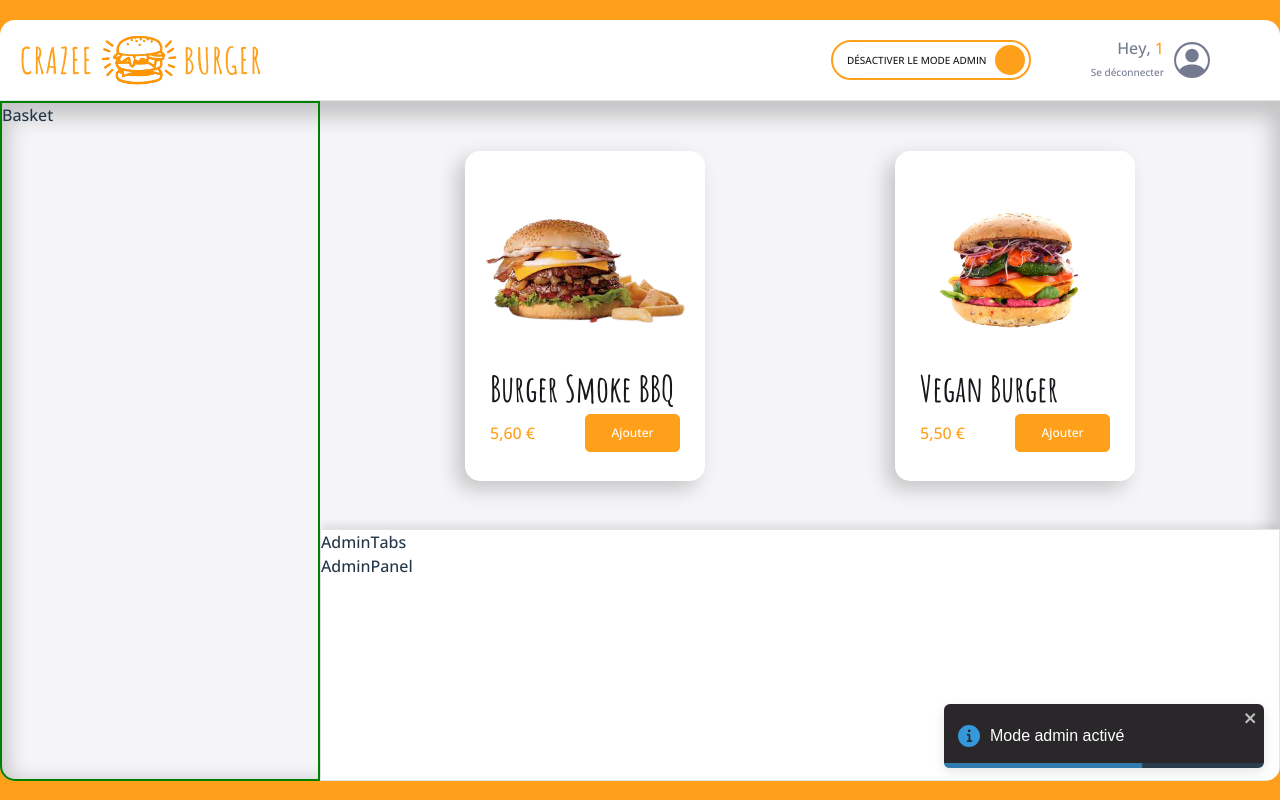
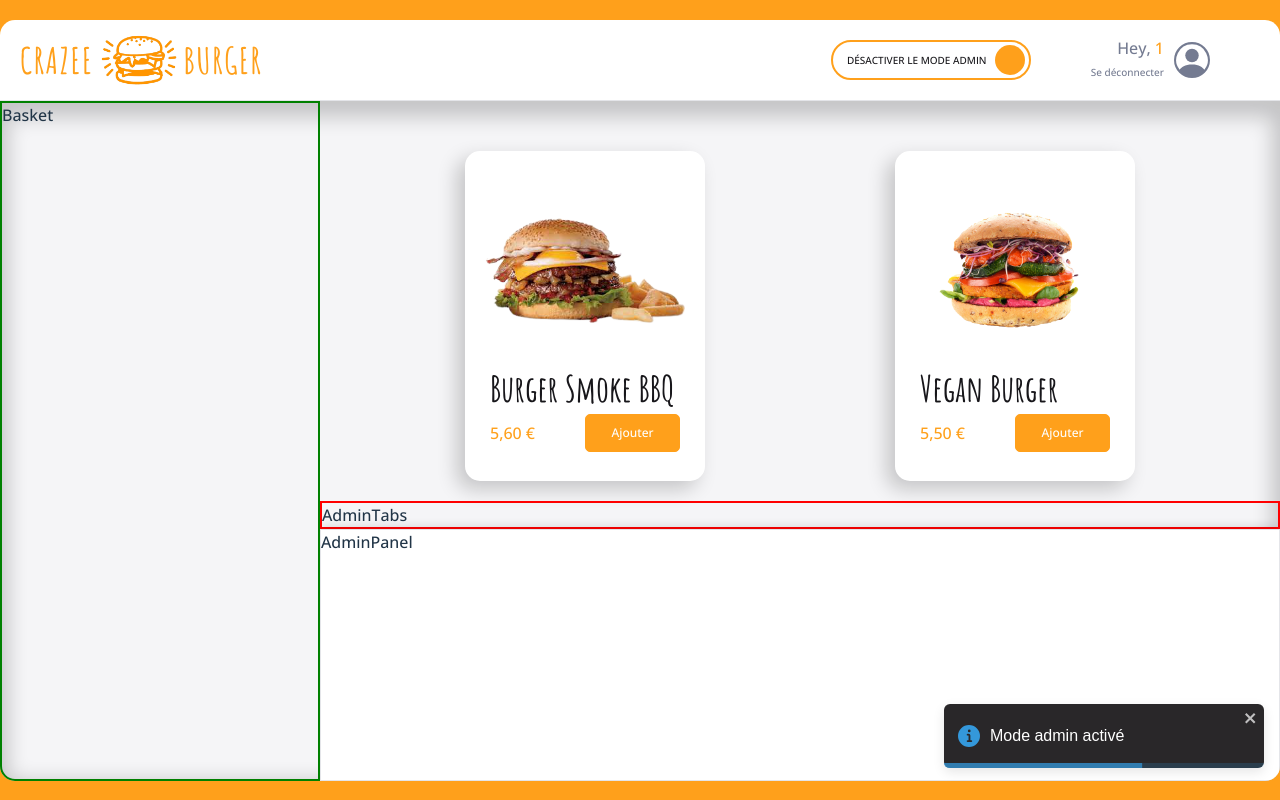
Before and after one commit to Karvaneg/crazee-burger, a React (Vite) app: page /order/1 in a window 1280 px wide. Both pictures are taken after a click on the label 930 px from the left and 60 px from the top of the page. Built offline with nearby package versions, Linux system fonts and the light colour scheme.

Commit message:
💄 F07: ADMIN > Add AdminTabs and AdminPanel

```diff
--- a/src/components/pages/order/Main/Admin/Admin.jsx
+++ b/src/components/pages/order/Main/Admin/Admin.jsx
@@ -1,11 +1,12 @@
 import styled from "styled-components";
-import { theme } from "../../../../../theme";
+import AdminTabs from "./AdminTabs";
+import AdminPanel from "./AdminPanel";
 
 export default function Admin() {
   return (
     <AdminStyled>
-        <div className="admin-tabs">AdminTabs</div>
-        <div className="admin-panel">AdminPanel</div>
+        <AdminTabs />
+        <AdminPanel />
     </AdminStyled>
   )
 }
@@ -15,19 +16,4 @@ const AdminStyled = styled.div`
     bottom: 0;
     right: 0;
     left: 0;
-    height: 250px;
-    box-shadow: ${theme.shadows.subtle};
-    border: 1px solid ${theme.colors.greyLight};
-    background: ${theme.colors.white};
-
-
-    .admin-tabs {
-      //  border: 2px solid red;
-
-    }
-
-    .admin-panel {
-      //  border: 2px solid orange;
-
-    }
 `;
--- /dev/null
+++ b/src/components/pages/order/Main/Admin/AdminPanel.jsx
@@ -0,0 +1,18 @@
+import styled from "styled-components";
+import { theme } from "../../../../../theme";
+
+export default function AdminPanel() {
+  return (
+    <AdminPanelStyled>
+        AdminPanel
+    </AdminPanelStyled>
+  )
+}
+
+const AdminPanelStyled = styled.div`
+    height: 250px;
+    box-shadow: ${theme.shadows.subtle};
+    border: 1px solid ${theme.colors.greyLight};
+    background: ${theme.colors.white};
+
+`;
--- /dev/null
+++ b/src/components/pages/order/Main/Admin/AdminTabs.jsx
@@ -0,0 +1,14 @@
+import styled from "styled-components";
+
+export default function AdminTabs() {
+  return (
+    <AdminTabsStyled>
+        AdminTabs
+    </AdminTabsStyled>
+  )
+}
+
+const AdminTabsStyled = styled.div`
+    border: 2px solid red;
+
+`;
```
